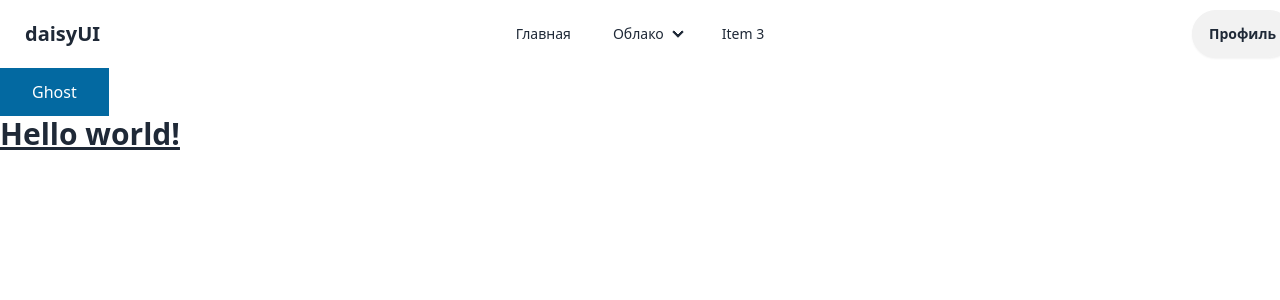
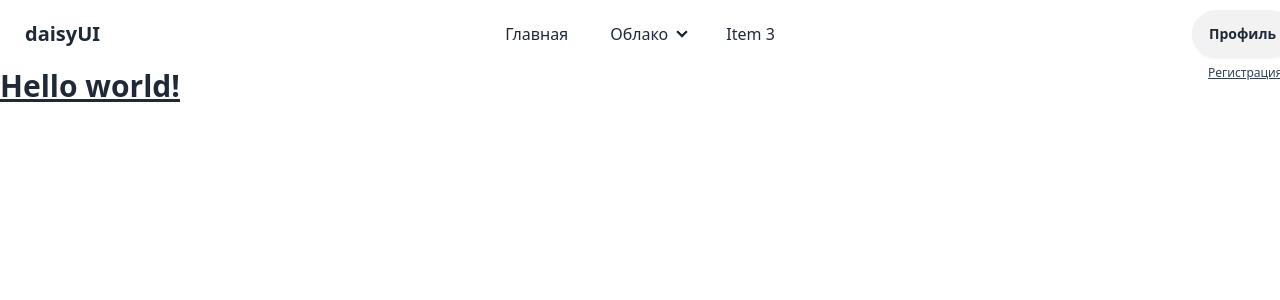
Before and after one commit to Tryd0g0lik/cloud_frontend, a React (Create React App) app: page / in a window 1280 px wide. Shown: the top 300 px of the page. Built offline with nearby package versions, Linux system fonts and the light colour scheme; the HTML template or start-up script is replaced by a standard one.

Commit message:
[master]: code was updated

```diff
--- a/src/components/NavPages.tsx
+++ b/src/components/NavPages.tsx
@@ -70,9 +70,10 @@ export function NavFC(): JSX.Element {
         </div>
         <div className="navbar-end w-20">
           <a className="btn ">Профиль</a>
+          <a className="link link-neutral">Регистрация</a>
         </div>
       </div>
-      <button className="text-white px-4 sm:px-8 py-2 sm:py-3 bg-sky-700 hover:bg-sky-800">Ghost</button>
+
       <h1 className="text-3xl font-bold underline">
         Hello world!
       </h1>
--- a/src/output.css
+++ b/src/output.css
@@ -757,6 +757,10 @@ html {
   --bc: 74.6477% 0.0216 264.435964;
 }
 
+body * {
+  font-size: 16px;
+}
+
 @media (hover:hover) {
   .menu li > *:not(ul, .menu-title, details, .btn):active,
 .menu li > *:not(ul, .menu-title, details, .btn).active,
@@ -999,6 +1003,12 @@ html {
   border-end-end-radius: inherit;
 }
 
+.link {
+  cursor: pointer;
+  -webkit-text-decoration-line: underline;
+          text-decoration-line: underline;
+}
+
 .menu {
   display: flex;
   flex-direction: column;
@@ -1198,6 +1208,29 @@ html {
 .join > :where(*:not(:first-child)):is(.btn) {
   -webkit-margin-start: calc(var(--border-btn) * -1);
           margin-inline-start: calc(var(--border-btn) * -1);
+}
+
+@supports (color:color-mix(in oklab,black,black)) {
+  @media (hover:hover) {
+    .link-neutral:hover {
+      color: color-mix(in oklab,var(--fallback-n,oklch(var(--n)/1)) 80%,black);
+    }
+  }
+}
+
+.link-neutral {
+  --tw-text-opacity: 1;
+  color: var(--fallback-n,oklch(var(--n)/var(--tw-text-opacity)));
+}
+
+.link:focus {
+  outline: 2px solid transparent;
+  outline-offset: 2px;
+}
+
+.link:focus-visible {
+  outline: 2px solid currentColor;
+  outline-offset: 2px;
 }
 
 :where(.menu li:empty) {
@@ -1451,11 +1484,6 @@ html {
   background-color: var(--fallback-b1,oklch(var(--b1)/var(--tw-bg-opacity, 1)));
 }
 
-.bg-sky-700 {
-  --tw-bg-opacity: 1;
-  background-color: rgb(3 105 161 / var(--tw-bg-opacity, 1));
-}
-
 .p-2 {
   padding: 0.5rem;
 }
@@ -1465,16 +1493,6 @@ html {
   padding-right: 0.25rem;
 }
 
-.px-4 {
-  padding-left: 1rem;
-  padding-right: 1rem;
-}
-
-.py-2 {
-  padding-top: 0.5rem;
-  padding-bottom: 0.5rem;
-}
-
 .text-3xl {
   font-size: 1.875rem;
   line-height: 2.25rem;
@@ -1487,11 +1505,6 @@ html {
 
 .font-bold {
   font-weight: 700;
-}
-
-.text-white {
-  --tw-text-opacity: 1;
-  color: rgb(255 255 255 / var(--tw-text-opacity, 1));
 }
 
 .underline {
@@ -1516,6 +1529,8 @@ html {
   border-radius: 9999px;
 }
 
+/* NAVBAR */
+
 .navbar>div {
   display: flex;
   flex-wrap: nowrap;
@@ -1534,9 +1549,7 @@ html {
   width: 125px;
 }
 
-/* .dropdown:hover ul.menu {
-  display: inline-block;
-} */
+/* NAVBAR-CENTER*/
 
 .navbar .navbar-center .menu {
   display: flex;
@@ -1574,32 +1587,30 @@ html {
   align-items: flex-start;
 }
 
+/* NAVBAR-END */
+
+.navbar-end {
+  position: relative;
+}
+
+.navbar-end a.link {
+  position: absolute;
+  bottom: -24px;
+  font-size: 0.75rem;
+  color: rgb(51 65 85 / var(--tw-text-opacity, 1));
+  margin: 0 20%;
+  float: right;
+}
+
 @media screen and (min-width: 8px) {
   .navbar .dropdown {
     display: inline-block;
   }
 }
 
-@media screen and (min-width: 800px) {
+@media screen and (min-width: 640px) {
   .navbar .dropdown {
     display: none;
-  }
-}
-
-.hover\:bg-sky-800:hover {
-  --tw-bg-opacity: 1;
-  background-color: rgb(7 89 133 / var(--tw-bg-opacity, 1));
-}
-
-@media (min-width: 640px) {
-  .sm\:px-8 {
-    padding-left: 2rem;
-    padding-right: 2rem;
-  }
-
-  .sm\:py-3 {
-    padding-top: 0.75rem;
-    padding-bottom: 0.75rem;
   }
 }
 
--- a/src/styles/style.css
+++ b/src/styles/style.css
@@ -1,6 +1,11 @@
 @tailwind base;
 @tailwind components;
 @tailwind utilities;
+@layer base {
+  body * {
+    font-size: 16px;
+  }
+}
 .navbar {
   display: flex;
   flex-wrap: nowrap;
@@ -12,6 +17,7 @@
   @apply rounded-full;
 }
 
+/* NAVBAR */
 .navbar>div {
   display: flex;
   flex-wrap: nowrap;
@@ -31,9 +37,7 @@
   width: 125px;
 }
 
-/* .dropdown:hover ul.menu {
-  display: inline-block;
-} */
+/* NAVBAR-CENTER*/
 
 .navbar .navbar-center .menu {
   display: flex;
@@ -70,13 +74,27 @@
   align-items: flex-start;
 }
 
+/* NAVBAR-END */
+.navbar-end {
+  position: relative;
+}
+
+
+.navbar-end a.link {
+  position: absolute;
+  bottom: -24px;
+  font-size: 0.75rem;
+  color: rgb(51 65 85 / var(--tw-text-opacity, 1));
+  margin: 0 20%;
+  float: right;
+}
 @media screen and (min-width: 8px) {
   .navbar .dropdown {
     display: inline-block;
   }
 }
 
-@media screen and (min-width: 800px) {
+@media screen and (min-width: 640px) {
   .navbar .dropdown {
     display: none;
   }
```
